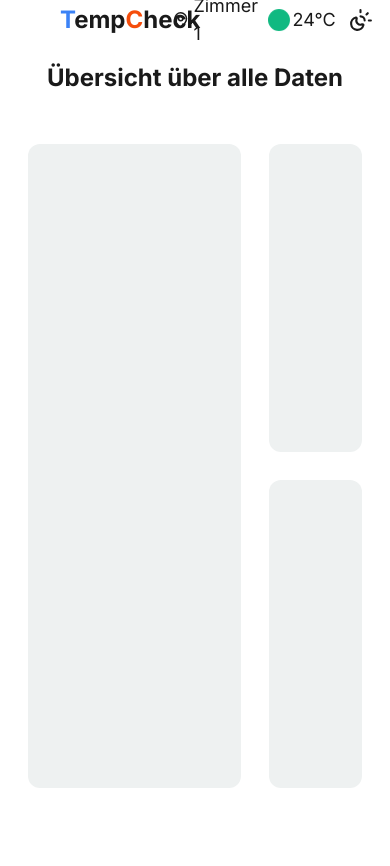
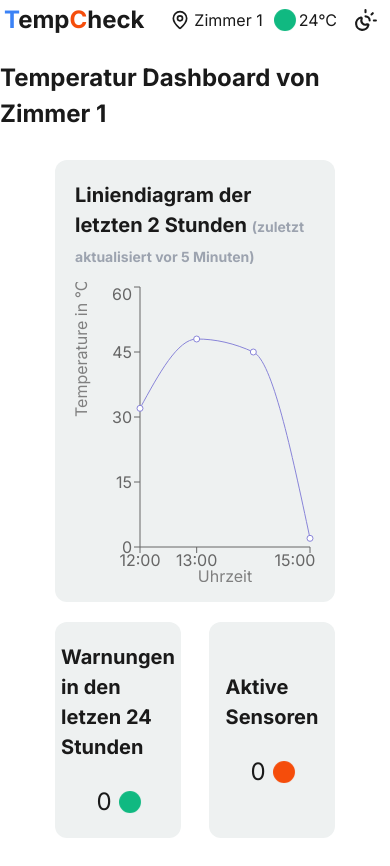
Before and after one commit to AlexDerAndros/temperature-checker, a Next.js app in the folder temp-ch/: page / in a window 390 px wide. Before the commit the page ends 844 px from the top, so only its background shows below. Built offline with nearby package versions, Linux system fonts and the light colour scheme.

Commit message:
Home weiter

```diff
--- a/temp-ch/app/globals.css
+++ b/temp-ch/app/globals.css
@@ -44,3 +44,7 @@ h4 { font-size: 1.125rem; }
         transform: scale(1.1);
     }
 }
+
+.bv:hover {
+    background-color: yellow;
+}
--- a/temp-ch/app/page.tsx
+++ b/temp-ch/app/page.tsx
@@ -3,20 +3,27 @@ import "./globals.css";
 import { useEffect, useState } from "react";
 import {MapPin, Moon, SunMoon} from 'lucide-react';
 import { welcomeText } from "./texte";
+import { gsap } from "gsap/gsap-core";
+import { ResponsiveContainer, LineChart, XAxis, YAxis, Tooltip, Line } from "recharts";
+import { time } from "console";
 
 export default function Home() {
 
   const[darkMode, setDarkMode] = useState(false);
+  const[temperatures, setTemperatures] = useState([{time: "12:00", Temperatur: 32}, {time:"13:00", Temperatur: 48}, {time:"14:00", Temperatur:45 },{time:"15:00", Temperatur:2 }]);
   const[container, setContainer] = useState('');
   const[containerHover, setContainerHover] = useState('');
+  const[current, setCurrent] = useState("bg-normal");
+
   const dark = { bg:"bg-bgDark",  color:"text-white" };
   const light = {bg:"bg-white", color:"text-primary"};
 
 
 
-  const[current, setCurrent] = useState("bg-normal");
+
   const transition = "transition-alternate duration-300";
-  const padding = "px-15 md:px-30 lg:px-60";
+  const padding = "px-1 md:px-30 lg:px-60";
+  const hover = `hover:scale-[1.02] hover:shadow-md active:scale-[1.02] md:active:scale-[1.01] active:shadow-md ${containerHover} cursor-pointer`;
 
   const pressDarkMode = () => {
     const newDM = !darkMode;
@@ -24,12 +31,12 @@ export default function Home() {
     localStorage.setItem("darkMode", newDM.toString());
     if(newDM === true) {
       setContainer('bg-containerDark');
-      setContainerHover('hover:bg-containerDarkHover');
+      setContainerHover('hover:bg-containerDarkHover active:bg-containerDarkHover');
       document.body.classList.add(dark.bg, dark.color);
       document.body.classList.remove(light.bg, light.color);
     } else {
       setContainer('bg-container');
-      setContainerHover('hover:bg-containerHover');
+      setContainerHover('hover:bg-containerHover active:bg-containerHover');
       document.body.classList.remove(dark.bg, dark.color);
       document.body.classList.add(light.bg, light.color);
     }
@@ -38,14 +45,14 @@ export default function Home() {
   useEffect(() => {
      const checkLightDarkMode = () => {
       if(localStorage.getItem("darkMode") === "true") {
-        setContainer('bg-containerDark');
-        setContainerHover('hover:bg-containerDarkHover');
+        setContainer('bg-containerDark ');
+        setContainerHover('hover:bg-containerDarkHover active:bg-containerDarkHover');
         setDarkMode(true);
         document.body.classList.add(dark.bg, dark.color);
         document.body.classList.remove(light.bg, light.color);
       } else {
         setContainer('bg-container');
-        setContainerHover('hover:bg-containerHover');
+        setContainerHover('hover:bg-containerHover active:bg-containerHover');
         setDarkMode(false);
         document.body.classList.remove(dark.bg, dark.color);
         document.body.classList.add(light.bg, light.color);
@@ -56,24 +63,24 @@ export default function Home() {
 
   return (
    <>
-     <header className={`w-full h-10 flex items-center justify-between md:justify-around ${padding} `}>
-       <h2 className={`font-bold w-1/4 hover:text-secondary ${transition} `}>
+     <header className={`w-full h-10 flex items-center justify-between md:justify-around ${padding}  `}>
+       <h2 className={`font-bold  hover:text-secondary active:text-secondary ${transition}  `}>
          <span className="text-cold">T</span>emp<span className="text-warm">C</span>heck
        </h2>
-       <div className="flex row justify-around text-lg w-[60%] ">
+       <div className="flex row justify-around gap-x-1 text-base md:text-lg  ">
          {/*Aktueller Raum mit Raumauswahl */}
          <p className={`flex row  gap-1 h-10 items-center p-1 rounded-full
-           cursor-pointer ${transition} hover:bg-container hover:text-secondary`}>
+           cursor-pointer ${transition} hover:bg-container hover:text-secondary active:bg-container active:text-secondary`}>
             <MapPin size={20}/> <span>Zimmer 1</span></p>
          {/*Aktuelle Temperatur des Raumes in Celsius mit Zustand */}
          <p className={`flex row  gap-1 h-10 items-center p-1 rounded-full
-           cursor-pointer ${transition} hover:bg-container hover:text-secondary`}>
+           cursor-pointer ${transition} hover:bg-container hover:text-secondary active:bg-container active:text-secondary`}>
            <span className={`w-5 h-5 ${current} rounded-full aniTemp`}></span>
            <span>24°C</span>
          </p>
          {/*Dark/Light Mode */}
          <p className={`h-10 flex items-center  p-2 cursor-pointer rounded-full ${transition} hover:bg-container
-         hover:text-secondary `}
+         hover:text-secondary active:bg-container active:text-secondary `}
               onClick={pressDarkMode}>
            {darkMode === true ? (
             <Moon size={25} />
@@ -83,21 +90,43 @@ export default function Home() {
          </p>
        </div>
      </header>
-     <h2 className={`font-bold w-full mt-5 flex flex-col items-center justify-center ${transition} hover:text-secondary `}>Übersicht über alle Daten </h2>
-   <main className={`w-full grid grid-cols-3 gap-7  mt-5 h-[700px] p-7 md:p-11 md:gap-12`}>
 
-  {/* Linker großer Bereich */}
-  <section className={`col-span-2 cursor-pointer ${container} rounded-xl ${transition} hover:scale-[1.05] hover:shadow-md
-  ${containerHover}`}>
+      <h2 className={`w-screen mt-5 flex flex-col items-center justify-center font-bold  ${transition} hover:text-secondary `}>Temperatur Dashboard von Zimmer 1</h2>
+  <main className={`w-screen flex flex-col md:flex-row md:gap-5  justify-center items-center gap-5 my-7 px-5 md:px-10 lg:px-20 `}>
 
+  {/* Haupt-Card */}
+  <section className={` flex items-center justify-center flex-col gap-3 ${container} rounded-xl ${transition} ${hover} w-4/5 md:h-150 md:w-screen p-5`} >
+     <h3 className={`font-bold ${transition}  `}>Liniendiagram der letzten 2 Stunden <span className="text-sm text-tertiary">(zuletzt aktualisiert vor 5 Minuten)</span> </h3>
+     <ResponsiveContainer width="100%" height={300}>
+        <LineChart data={temperatures}>
+          <XAxis dataKey="time" label={{ value: "Uhrzeit", position: "insideBottom", offset: -5}}/>
+          <YAxis dataKey="Temperatur" label={{value: "Temperature in °C", position: "insideLeft", offset: 1, angle:270}}/>
+          <Tooltip contentStyle={{color: "black"}}/>
+          <Line type="monotone" dataKey="Temperatur" stroke="#8884d8" />
+         </LineChart>
+     </ResponsiveContainer>
   </section>
 
-  {/* Rechte Spalte */}
-  <aside className={`grid grid-rows-2 gap-7 md:gap-12`}>
-    <section className={`${container} rounded-xl ${transition} hover:scale-[1.05] cursor-pointer ${containerHover}`}>
-
+  {/* Sidebar / rechte Cards */}
+  <aside className="w-4/5 md:w-1/2 md:h-150 flex flex-row md:flex-col justify-between h-full md:gap-y-3">
+    <section className={`${container} w-[45%] md:w-auto rounded-xl p-5 flex gap-6 flex-col justify-center items-center ${transition} ${hover} `} >
+      <h3 className={`font-bold `}>Warnungen in den letzen 24 Stunden </h3>
+      <div className="text-2xl flex flex-row items-center gap-2">
+        <span>0</span>
+        {/*Ändern */}
+         <div className={`w-5 h-5 md:w-7 md:h-7 bg-normal  rounded-full aniTemp`}>
+          </div>
+      </div>
     </section>
-    <section className={`${container} rounded-xl  ${transition} hover:scale-[1.05] cursor-pointer ${containerHover}`}></section>
+     <section className={`${container} w-[45%] md:w-auto rounded-xl p-5 flex gap-6 flex-col justify-center items-center ${transition} ${hover} `} >
+      <h3 className={`font-bold `}>Aktive Sensoren </h3>
+      <div className="text-2xl flex flex-row items-center gap-2">
+        <span>0</span>
+        {/*Ändern */}
+         <div className={`w-5 h-5 md:w-7 md:h-7 bg-warm  rounded-full aniTemp`}>
+          </div>
+      </div>
+    </section>
   </aside>
 
 </main>
--- a/temp-ch/package.json
+++ b/temp-ch/package.json
@@ -13,7 +13,8 @@
     "lucide-react": "^0.571.0",
     "next": "16.1.6",
     "react": "19.2.3",
-    "react-dom": "19.2.3"
+    "react-dom": "19.2.3",
+    "recharts": "^3.7.0"
   },
   "devDependencies": {
     "@tailwindcss/postcss": "^4",
```
Also changed, not shown: 1 other file (tests, documents, lock files or other folders).
